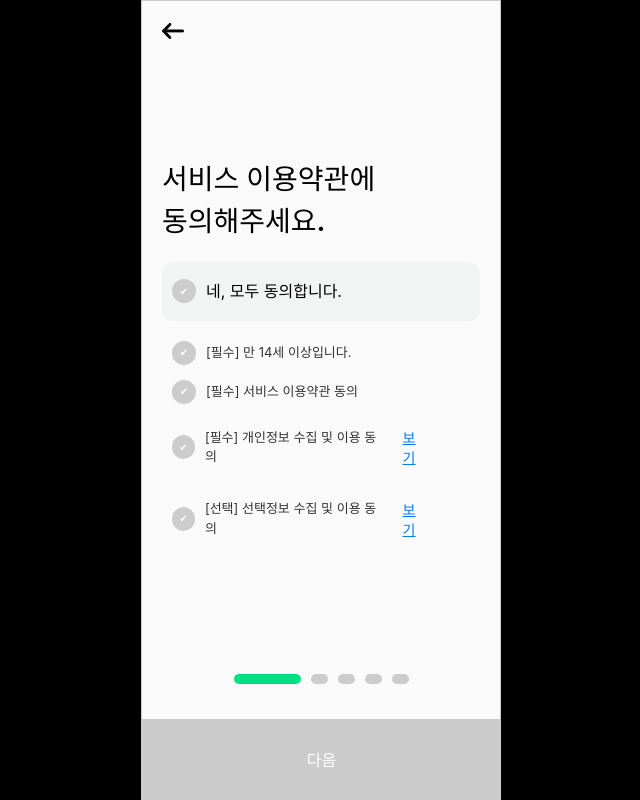
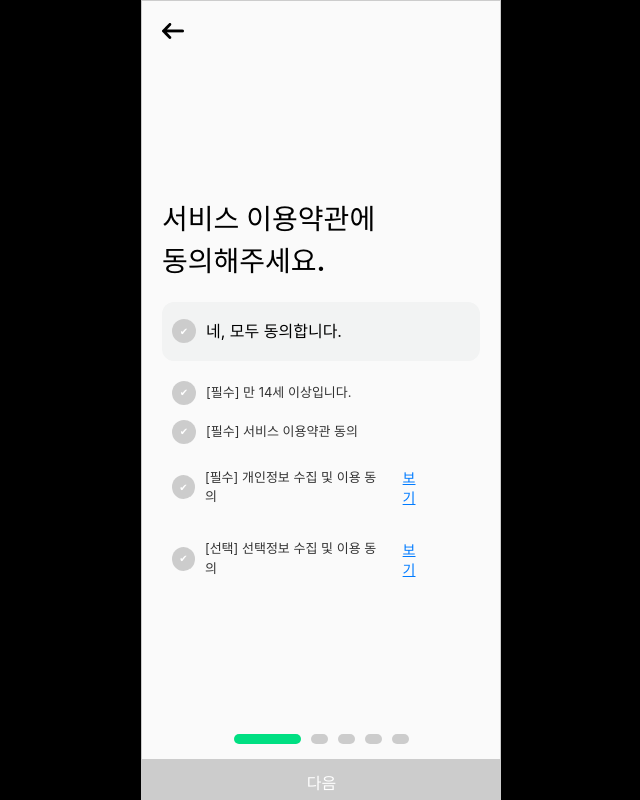
Before and after one commit to 9oormthon-univ/2024_DANPOONG_TEAM_2_FE, a React (Vite) app: page /signup in a window 1280 px wide. Shown: the whole page, without its empty margins (319-959 px from the left). Built offline with nearby package versions, Linux system fonts and the light colour scheme.

Commit message:
Desgin: 회원가입 폼 크기 변경

```diff
--- a/src/components/Signup/StepAgreement.tsx
+++ b/src/components/Signup/StepAgreement.tsx
@@ -17,7 +17,7 @@ export const AgreeMentHeaderContainer = styled.div`
 
 export const AgreeMentBottomContainer = styled.div`
   width: 100%;
-  height: 10%;
+  height: 5%;
 `;
 
 export const AgreeMentMainContainer = styled.div`
@@ -26,7 +26,7 @@ export const AgreeMentMainContainer = styled.div`
   padding: 20px 20px;
   justify-content: center; /* 수직 가운데 정렬 */
   width: 100%;
-  height: 70%;
+  height: 80%;
 `;
 
 export const Title = styled.h2`
--- a/src/components/Signup/StepInvestorForm.tsx
+++ b/src/components/Signup/StepInvestorForm.tsx
@@ -20,7 +20,7 @@ export const InvestorFormMainContainer = styled.div`
   padding: 0px 20px;
   justify-content: flex-start;
   width: 100%;
-  height: 70%;
+  height: 80%;
   gap: 10px; /* 필드 간 간격 */
 `;
 
@@ -62,7 +62,7 @@ export const Input = styled.input`
 
 export const InvestorFormBottomContainer = styled.div`
   width: 100%;
-  height: 10%;
+  height: 5%;
 `;
 
 
--- a/src/components/Signup/StepSocialValue.tsx
+++ b/src/components/Signup/StepSocialValue.tsx
@@ -21,7 +21,7 @@ export const InterestMainContainer = styled.div`
   margin-bottom: 50px;
   justify-content: flex-start;
   width: 100%;
-  height: 70%;
+  height: 75%;
 `;
 
 export const Title = styled.h2`
@@ -67,7 +67,7 @@ export const InterestItem = styled.div<{ selected: boolean }>`
 
 export const InterestBottomContainer = styled.div`
   width: 100%;
-  height: 10%;
+  height: 5%;
 `;
 
 export interface Props {
```
